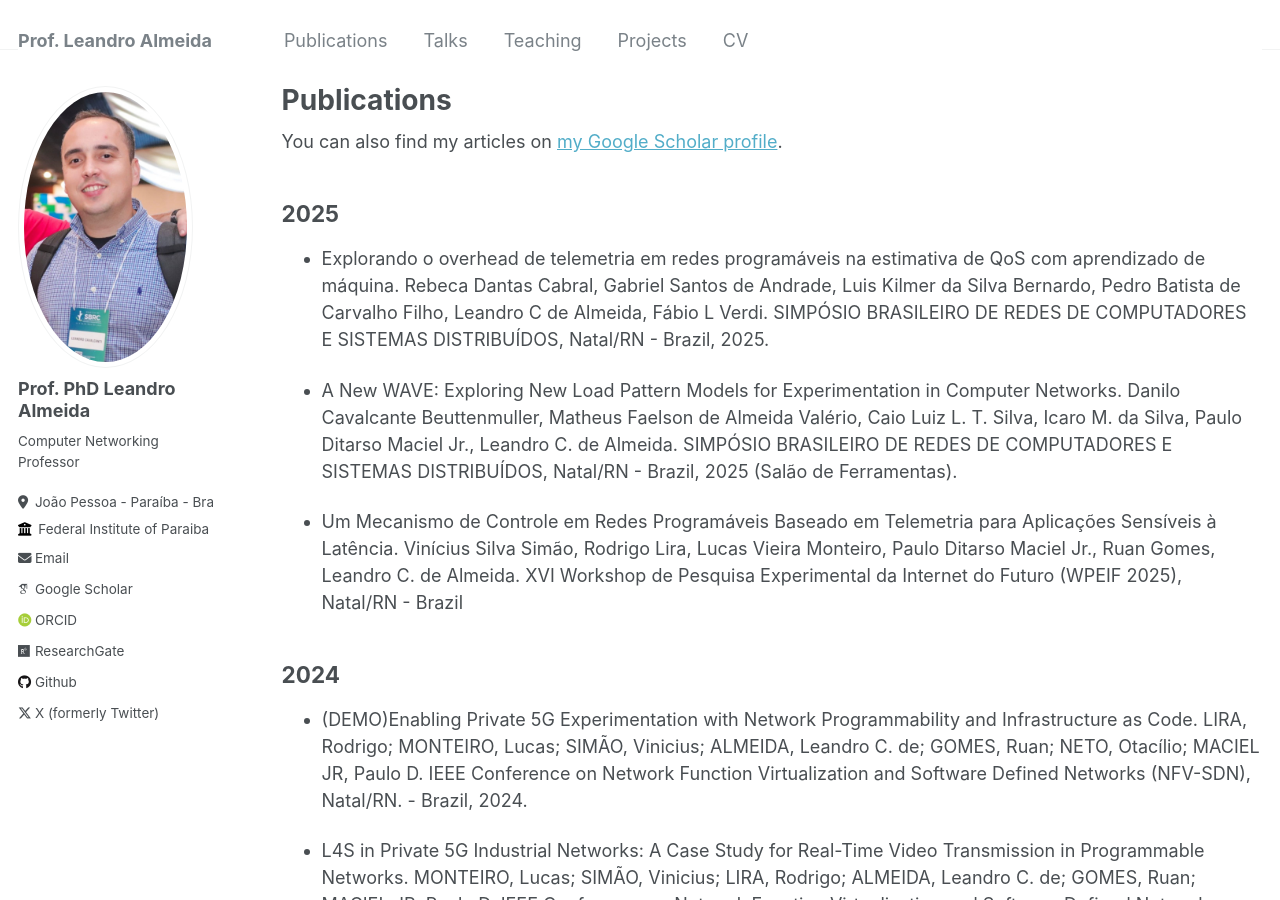
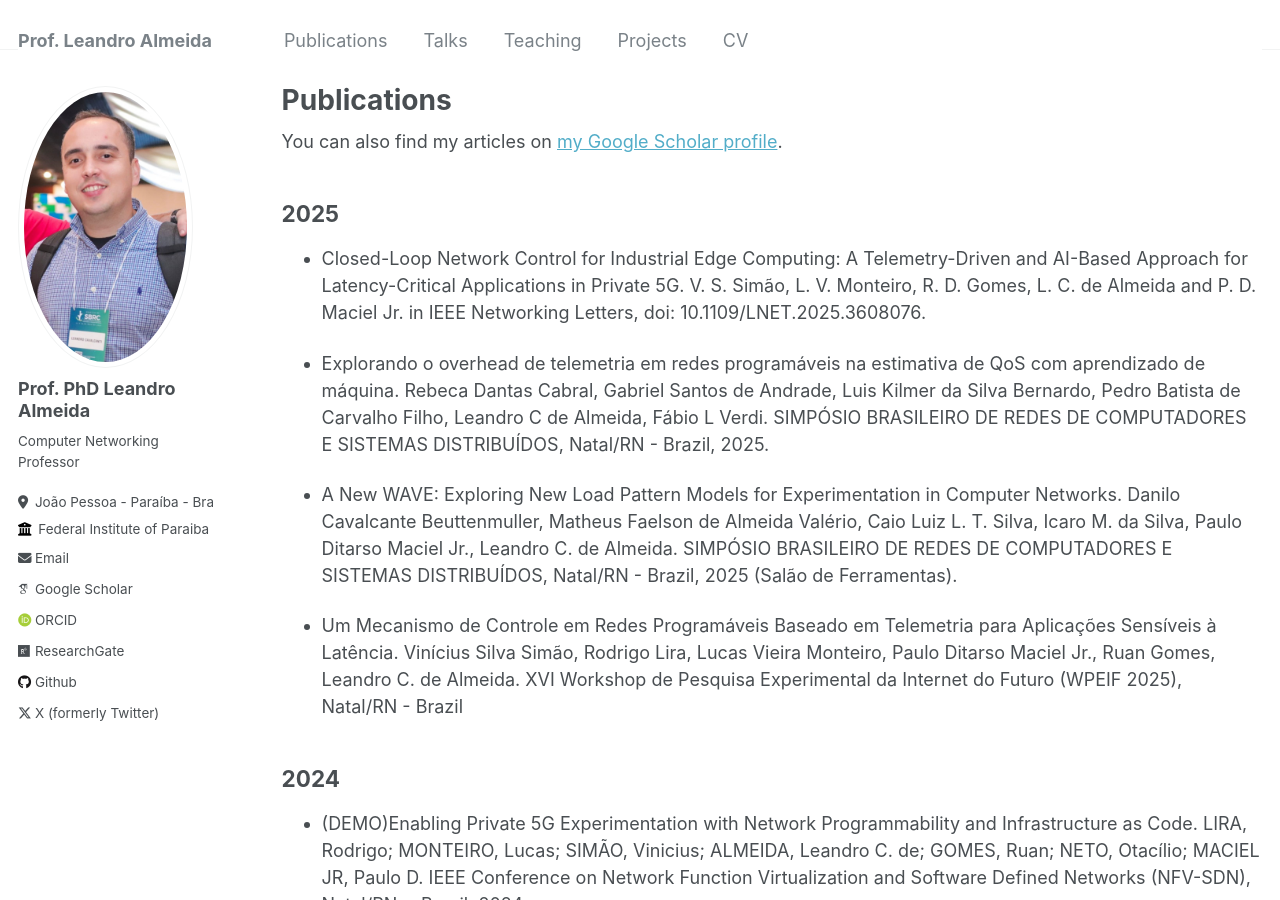
Before and after one commit to leandrocalmeida/leandrocalmeida.github.io, a Jekyll site: the page built from _pages/publications.md, in a window 1280 px wide and 900 px high. Built offline with Jekyll 4.4.1, drawn with Linux system fonts in a browser that asks for light colours; some web fonts are replaced.

Commit message:
Update publications.md

```diff
--- a/_pages/publications.md
+++ b/_pages/publications.md
@@ -11,6 +11,7 @@ author_profile: true
 
 2025
 ------
+- Closed-Loop Network Control for Industrial Edge Computing: A Telemetry-Driven and AI-Based Approach for Latency-Critical Applications in Private 5G. V. S. Simão, L. V. Monteiro, R. D. Gomes, L. C. de Almeida and P. D. Maciel Jr. in IEEE Networking Letters, doi: 10.1109/LNET.2025.3608076.
 
 - Explorando o overhead de telemetria em redes programáveis na estimativa de QoS com aprendizado de máquina. Rebeca Dantas Cabral, Gabriel Santos de Andrade, Luis Kilmer da Silva Bernardo, Pedro Batista de Carvalho Filho, Leandro C de Almeida, Fábio L Verdi. SIMPÓSIO BRASILEIRO DE REDES DE COMPUTADORES E SISTEMAS DISTRIBUÍDOS, Natal/RN - Brazil, 2025.
 
```
